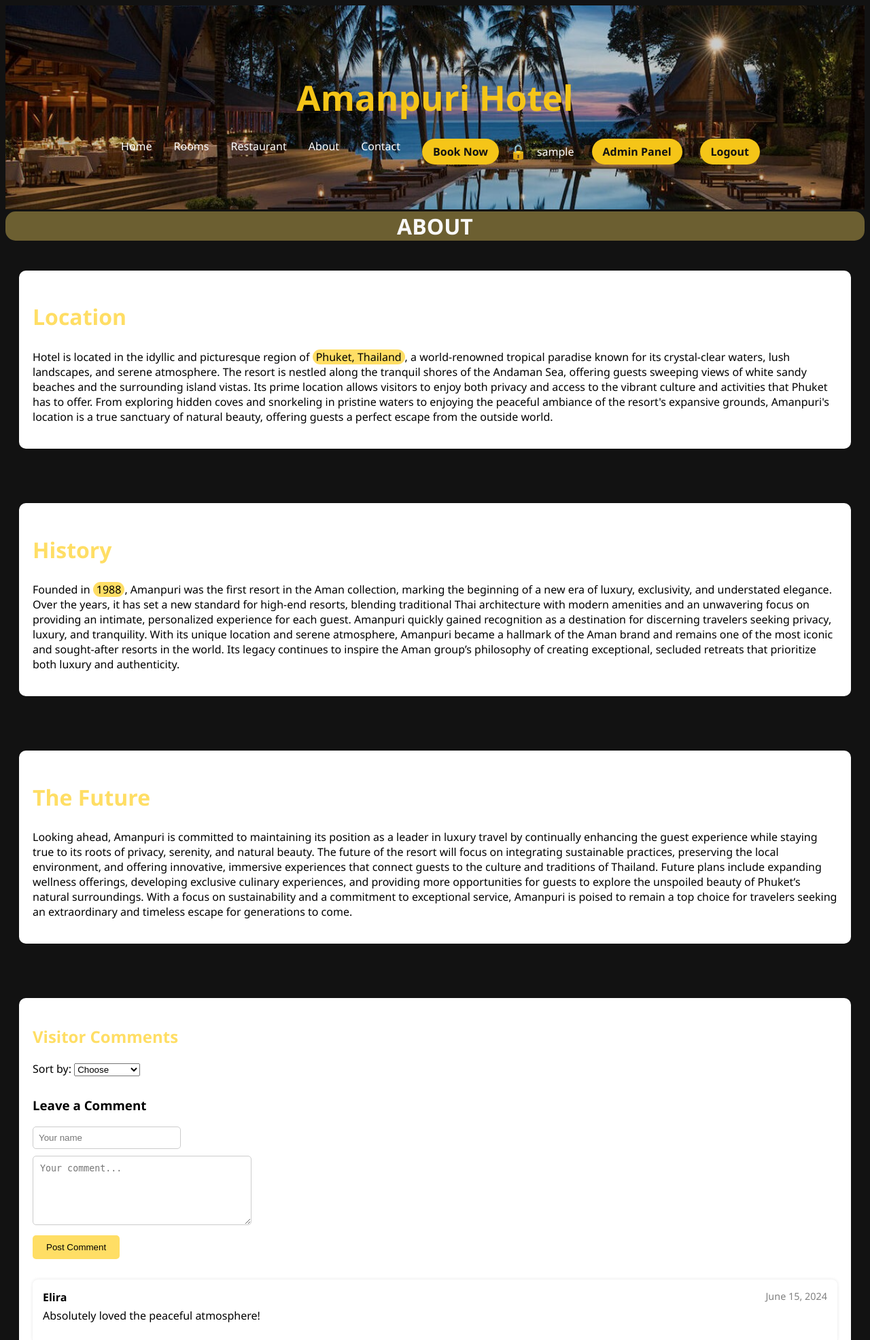
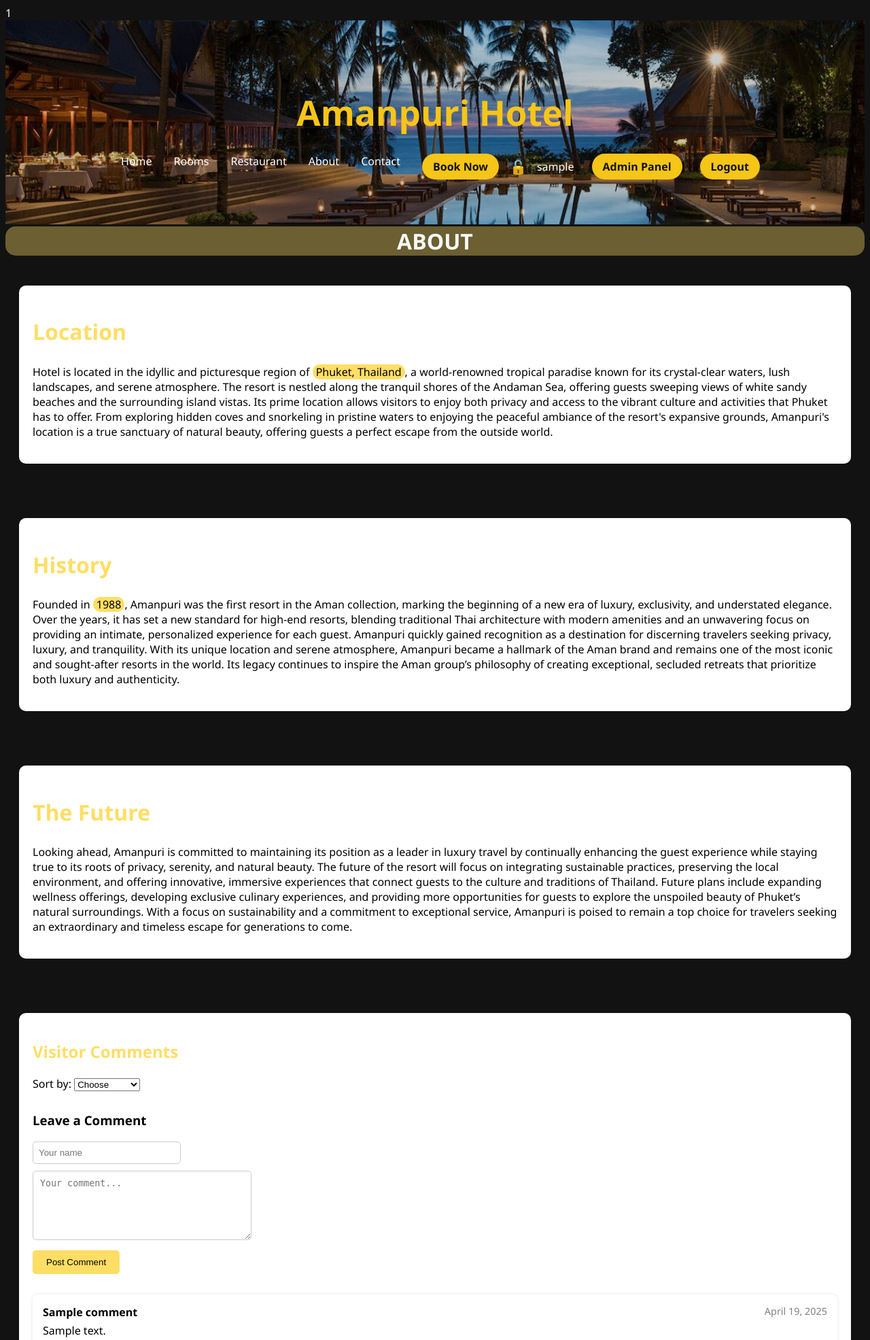
Before and after one commit to Ardit-H/Projekti_UEB25_GR24, a PHP site: page /about.php in a window 1280 px wide. Shown: the top 1971 px of the page at 68% size. Run offline with PHP 8.4, Linux system fonts and the light colour scheme; the visitor is signed in with stand-in values (Sample User, id 1); tables that the repository leaves empty or names only in its code hold one stand-in row (values such as "Sample post").

Commit message:
Shtimi Komenteve ne DB

```diff
--- a/about.php
+++ b/about.php
@@ -1,3 +1,4 @@
+<?php session_start(); ?>
 <!DOCTYPE html>
 <html lang="en">
 <head>
@@ -9,7 +10,35 @@
 </head>
 <body>
 <?php
-  include("header.php");
+
+  include("database.php");
+  include("database.php");
+
+$user_id = $_SESSION['user_id'];
+echo $user_id;
+
+if ($_SERVER["REQUEST_METHOD"] == "POST" && !empty($_POST['visitor_comment']) && !empty($_POST['visitor_name'])) {
+
+    $newComment = trim($_POST['visitor_comment']);
+    $newName = trim($_POST['visitor_name']);
+
+    $stmt = $conn->prepare("INSERT INTO comments (user_id, comment, name) VALUES (?, ?, ?)");
+    $stmt->bind_param("iss", $user_id, $newComment, $newName);
+    $stmt->execute();
+    $stmt->close();
+
+    header("Location: about.php");
+    exit();
+}
+$sql = "
+    SELECT name, comment
+    FROM comments
+";
+
+$result = $conn->query($sql);
+
+ include("header.php");
+
   ?>
 
   <main >
@@ -49,24 +78,21 @@
 </div>
 
 <?php
-$visitorComments = [
-    "Elira" => ["comment" => "Absolutely loved the peaceful atmosphere!", "date" => "2024-06-15"],
-    "Blerim" => ["comment" => "The staff was incredibly welcoming.", "date" => "2023-12-01"],
-    "Ardita" => ["comment" => "Amazing views and great food!", "date" => "2024-02-20"],
-    "Gent"   => ["comment" => "A perfect place to disconnect from everything.", "date" => "2023-11-05"]
-];
-
-if ($_SERVER["REQUEST_METHOD"] == "POST" && !empty($_POST['visitor_name']) && !empty($_POST['visitor_comment'])) {
-    $newName = htmlspecialchars(trim($_POST['visitor_name']));
-    $newComment = htmlspecialchars(trim($_POST['visitor_comment']));
-    $today = date("Y-m-d");
 
 
-    $visitorComments = array_merge(
-        [$newName => ["comment" => $newComment, "date" => $today]],
-        $visitorComments
-    );
+
+  $visitorComments = [];
+
+if ($result && $result->num_rows > 0) {
+    while ($row = $result->fetch_assoc()) {
+        $name = $row['name'] ?? "Anonymous";
+        $visitorComments[$name] = [
+            "comment" => $row['comment'],
+            "date" => date("Y-m-d")
+        ];
+    }
 }
+$conn->close();
 
 
 if (isset($_GET['commentsort'])) {
```
